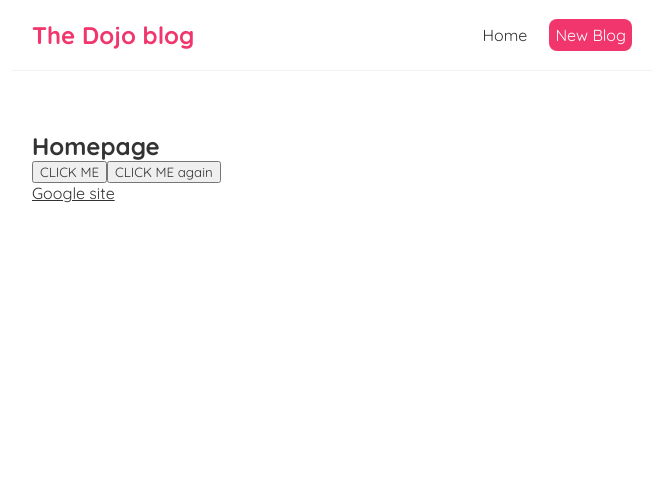
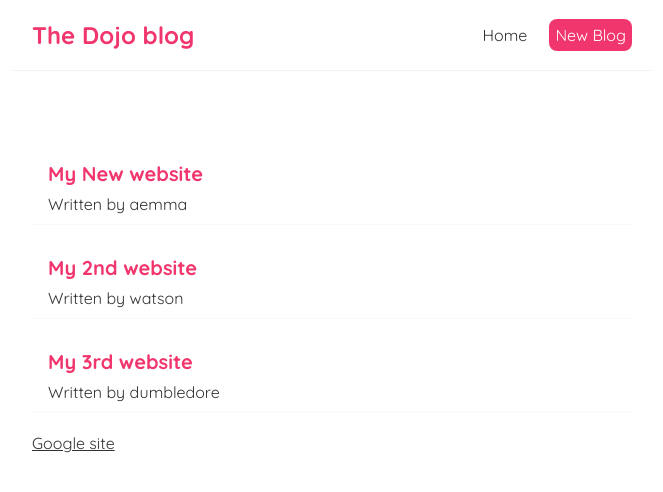
Before and after one commit to harshini16/learning-react, a React (Create React App) app: page / in a window 1280 px wide. Shown: the top 492 px of the page, without its empty margins (308-971 px from the left). Built offline with nearby package versions, Linux system fonts and the light colour scheme.

Commit message:
Updates2

```diff
--- a/src/Home.js
+++ b/src/Home.js
@@ -1,16 +1,57 @@
+import { useState } from "react";
 const Home = () => {
-    const handleClick = (e) => {
-        alert('hello, you have clicked the button!',e);
+    // let name = "aria";
+
+    /*Click events */
+    // const handleClick = (e) => {
+    //     alert('hello, you have clicked the button!',e);
+    // }
+    /*End of Click events example */
+
+    /* UseState Hook example */
+    /*
+    const [name, setName] = useState('aria');
+    const [age, setAge] = useState(24);
+    const handleClick2 = () => {
+        setName("luca");
+        setAge(29);
+        // console.log(name);
+        // console.log(setName);
     }
+    */
+    /* End of UseState Hook example */
 
+    /*Outputting lists/blogs */
+    const [blogs, setBlogs] = useState([
+        {title: 'My New website', body: 'lorem wei j fij ajfom aj', author: 'aemma', id: 1},
+        {title: 'My 2nd website', body: 'loremasbganetij ajfom aj', author: 'watson', id: 2},
+        {title: 'My 3rd website', body: 'lDVGsrjjmdf fij ajfom aj', author: 'dumbledore', id: 3}
+    ]);
+/*
     const handleCLickAgain = (name, e) => {
         console.log('Hello '+name );
     }
+     */
     return (
         <div className="Home">
-            <h2>Homepage</h2>
+            {/* <h2>Homepage</h2>
+            //Click events
+            <p>{name} is {age} years old</p>
             <button onClick={handleClick}>CLICK ME </button>
-            <button onClick={() => handleCLickAgain('harshini')}>CLICK ME again </button>
+            <button onClick={handleClick2}>CLICK ME </button>
+            <button onClick={() => handleCLickAgain('harshini')}>CLICK ME again </button> */}
+
+            {/* Outputing links/blogs , props */}
+
+            {blogs.map((blog)=> (
+                <div className="blog-preview" key={blog.id}>
+                    <h2>{blog.title}</h2>
+                    <p>Written by {blog.author}</p>
+                </div>
+            ))}
+
+            {/* End of Outputing links/blogs , props */}
+
         </div>
 
     );
--- a/src/index.css
+++ b/src/index.css
@@ -1,4 +1,4 @@
-@import url('https://fonts.googleapis.com/css2?family=Quicksand:wght@300;400;500;600;700&display=swap');
+@import url("https://fonts.googleapis.com/css2?family=Quicksand:wght@300;400;500;600;700&display=swap");
 
 * {
   margin: 0;
@@ -32,3 +32,17 @@
   margin: 40px auto;
   padding: 20px;
 }
+/* blog previews / list */
+.blog-preview {
+  padding: 10px 16px;
+  margin: 20px 0;
+  border-bottom: 1px solid #fafafa;
+}
+.blog-preview:hover {
+  box-shadow: 1px 3px 5px rgba(0, 0, 0, 0.1);
+}
+.blog-preview h2 {
+  font-size: 20px;
+  color: #f1356d;
+  margin-bottom: 8px;
+}
```
